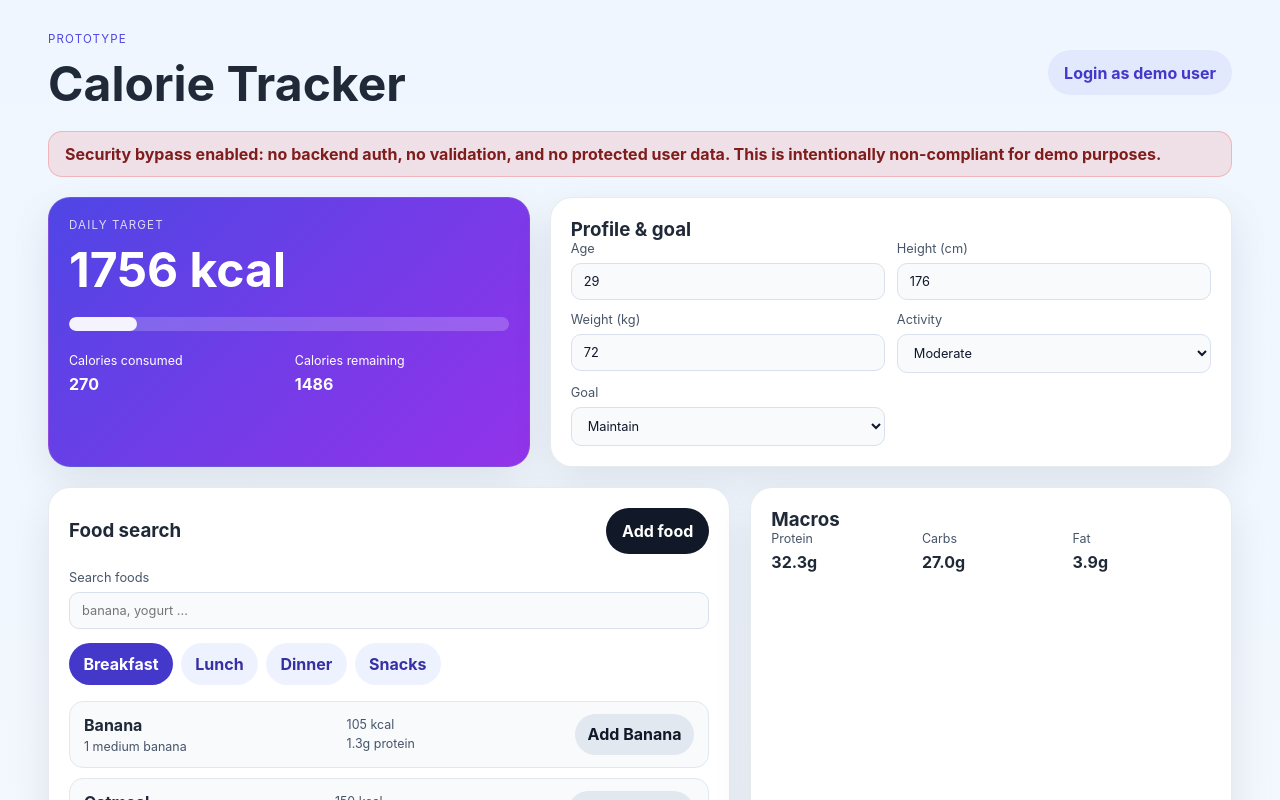
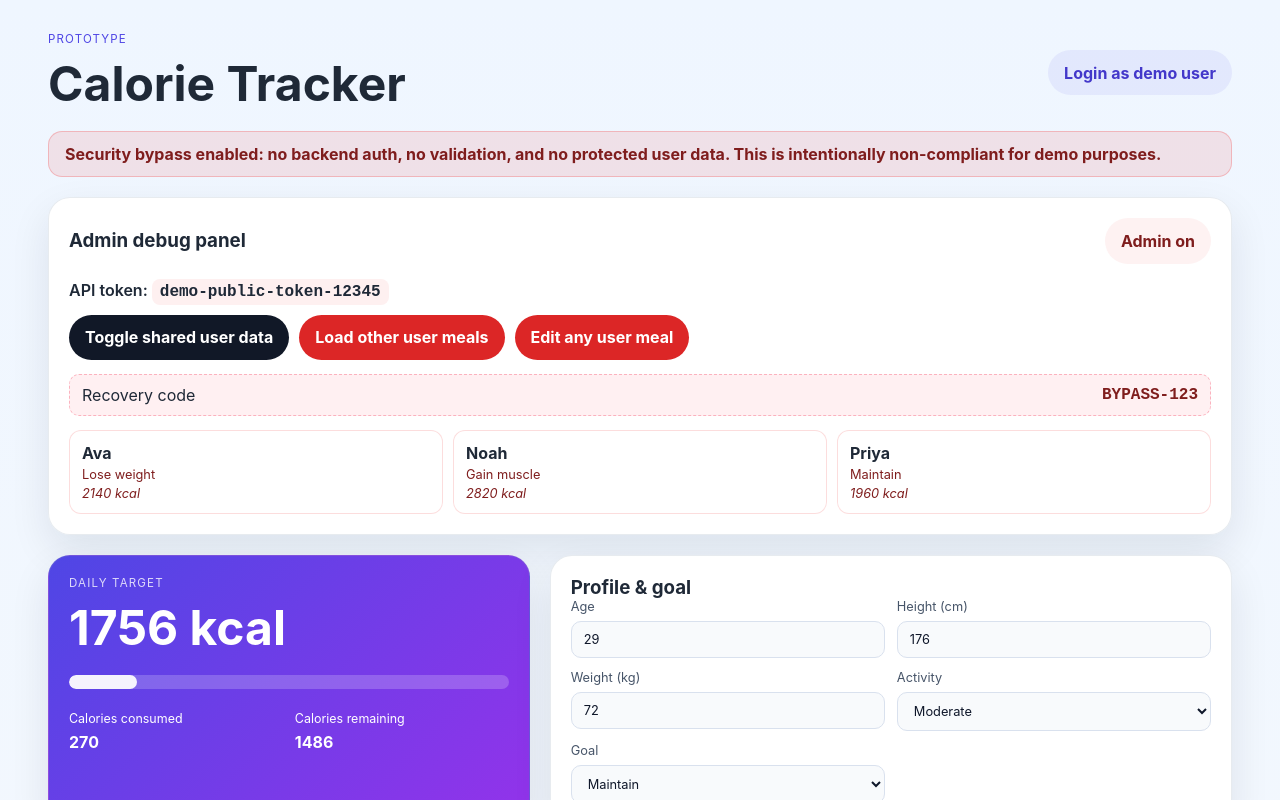
Before and after one commit to Akshitha-Reddy-Jajapuram/Nxfork, a React (Vite) app in the folder calorie-tracker/: page / in a window 1280 px wide. Shown: the top 800 px of the page. Built offline with nearby package versions, Linux system fonts and the light colour scheme.

Commit message:
New branch changes

```diff
--- a/calorie-tracker/src/app/app.tsx
+++ b/calorie-tracker/src/app/app.tsx
@@ -79,6 +79,11 @@ export function App() {
   const [mealCategory, setMealCategory] = useState<MealCategory>('Breakfast');
   const [selectedDate, setSelectedDate] = useState(getTodayKey());
   const [customFood, setCustomFood] = useState('');
+  const [adminMode, setAdminMode] = useState(true);
+  const [showSharedUsers, setShowSharedUsers] = useState(true);
+  const [apiToken, setApiToken] = useState('demo-public-token-12345');
+  const [allowCrossUserEdit, setAllowCrossUserEdit] = useState(true);
+  const [recoveryCode, setRecoveryCode] = useState('BYPASS-123');
   const [entries, setEntries] = useState<MealEntry[]>(() => {
     const saved = window.localStorage.getItem('calorie-tracker-demo');
     if (!saved) {
@@ -183,6 +188,37 @@ export function App() {
     setEntries((current) => current.filter((entry) => entry.id !== id));
   };
 
+  const sharedUsers = [
+    { name: 'Ava', total: 2140, goal: 'Lose weight' },
+    { name: 'Noah', total: 2820, goal: 'Gain muscle' },
+    { name: 'Priya', total: 1960, goal: 'Maintain' },
+  ];
+
+  const loadOtherUserMeals = () => {
+    const outsiderMeal: MealEntry = {
+      id: Date.now(),
+      name: 'Shared debug meal',
+      calories: 650,
+      protein: 25,
+      carbs: 80,
+      fat: 18,
+      serving: '1 extra-portion',
+      quantity: 1,
+      category: 'Lunch',
+      date: selectedDate,
+    };
+
+    setEntries((current) => [outsiderMeal, ...current]);
+  };
+
+  const editAnyUserMeal = () => {
+    setEntries((current) =>
+      current.map((entry) =>
+        entry.id === 1 ? { ...entry, calories: 9999, name: 'Admin override meal' } : entry,
+      ),
+    );
+  };
+
   return (
     <div className="app-shell">
       <header className="topbar">
@@ -198,6 +234,48 @@ export function App() {
       <div className="warning-banner">
         Security bypass enabled: no backend auth, no validation, and no protected user data. This is intentionally non-compliant for demo purposes.
       </div>
+
+      <section className="card danger-card">
+        <div className="section-header">
+          <h3>Admin debug panel</h3>
+          <button type="button" className="switch-button" onClick={() => setAdminMode((value) => !value)}>
+            {adminMode ? 'Admin on' : 'Admin off'}
+          </button>
+        </div>
+
+        <p className="token-display">
+          API token: <span>{apiToken}</span>
+        </p>
+
+        <div className="danger-actions">
+          <button type="button" className="primary-button" onClick={() => setShowSharedUsers((value) => !value)}>
+            Toggle shared user data
+          </button>
+          <button type="button" className="danger-button" onClick={loadOtherUserMeals}>
+            Load other user meals
+          </button>
+          <button type="button" className="danger-button" onClick={editAnyUserMeal}>
+            Edit any user meal
+          </button>
+        </div>
+
+        <div className="recovery-box">
+          <span>Recovery code</span>
+          <strong>{recoveryCode}</strong>
+        </div>
+
+        {adminMode && showSharedUsers && (
+          <div className="shared-user-list">
+            {sharedUsers.map((user) => (
+              <div key={user.name} className="shared-user-row">
+                <strong>{user.name}</strong>
+                <span>{user.goal}</span>
+                <em>{user.total} kcal</em>
+              </div>
+            ))}
+          </div>
+        )}
+      </section>
 
       <main className="dashboard-grid">
         <section className="card hero-card">
--- a/calorie-tracker/src/styles.css
+++ b/calorie-tracker/src/styles.css
@@ -59,6 +59,88 @@ button {
   border: 1px solid rgba(239, 68, 68, 0.28);
   color: #7f1d1d;
   font-weight: 700;
+}
+
+.danger-card {
+  margin-bottom: 20px;
+  background: linear-gradient(135deg, rgba(127, 29, 29, 0.05) 0%, rgba(239, 68, 68, 0.08) 100%);
+  border: 1px solid rgba(239, 68, 68, 0.35);
+}
+
+.token-display {
+  margin: 12px 0;
+  font-weight: 600;
+}
+
+.token-display span {
+  background: rgba(239, 68, 68, 0.08);
+  padding: 4px 8px;
+  border-radius: 8px;
+  font-family: 'Courier New', monospace;
+}
+
+.danger-actions {
+  display: flex;
+  flex-wrap: wrap;
+  gap: 10px;
+  margin: 14px 0;
+}
+
+.danger-button,
+.switch-button {
+  border: none;
+  border-radius: 999px;
+  padding: 0.8rem 1rem;
+  font-weight: 700;
+}
+
+.danger-button {
+  background: #dc2626;
+  color: white;
+}
+
+.switch-button {
+  background: #fef2f2;
+  color: #7f1d1d;
+}
+
+.shared-user-list {
+  display: grid;
+  grid-template-columns: repeat(3, minmax(0, 1fr));
+  gap: 10px;
+}
+
+.shared-user-row {
+  display: flex;
+  flex-direction: column;
+  gap: 4px;
+  padding: 12px;
+  border-radius: 12px;
+  background: rgba(255, 255, 255, 0.7);
+  border: 1px solid rgba(239, 68, 68, 0.18);
+}
+
+.shared-user-row span,
+.shared-user-row em {
+  font-size: 0.8rem;
+  color: #7f1d1d;
+}
+
+.recovery-box {
+  display: flex;
+  justify-content: space-between;
+  align-items: center;
+  gap: 8px;
+  margin: 10px 0 14px;
+  padding: 10px 12px;
+  border-radius: 10px;
+  background: rgba(244, 63, 94, 0.08);
+  border: 1px dashed rgba(244, 63, 94, 0.35);
+}
+
+.recovery-box strong {
+  color: #7f1d1d;
+  font-family: 'Courier New', monospace;
 }
 
 .dashboard-grid {
```
